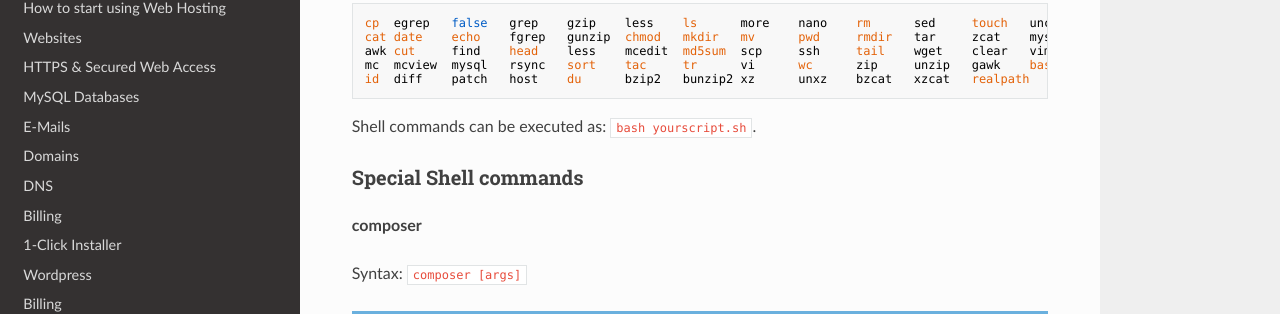
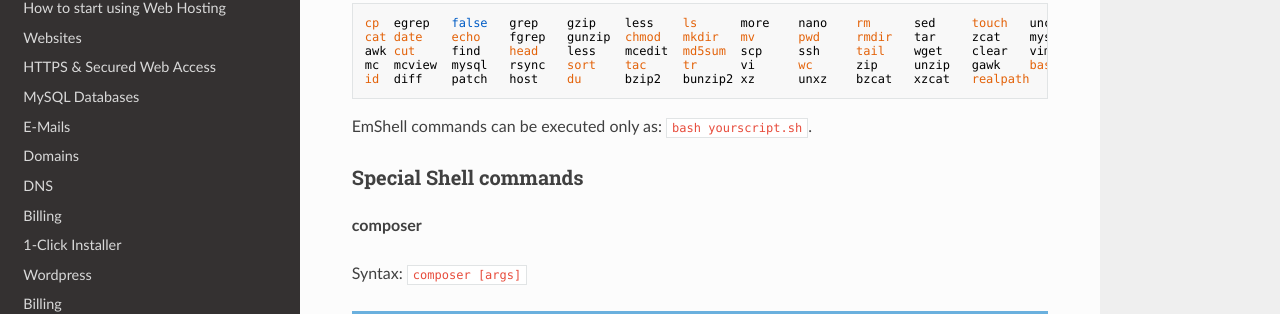
Before and after one commit to nuclearhosting/nh-knowledge-base, an MkDocs documentation site: the page built from docs/shell.md, in a window 1280 px wide and 900 px high, scrolled down 511 px. Shown: the part 141-455 px from the top of the window. Built offline with MkDocs 1.6.1, drawn with Linux system fonts in a browser that asks for light colours; nearby versions of some CDN libraries.

Commit message:
Emphasise the way how to execute bash scripts.

````diff
--- a/docs/shell.md
+++ b/docs/shell.md
@@ -21,7 +21,7 @@ mc	mcview	mysql	rsync	sort	tac		tr		vi		wc		zip		unzip	gawk	basename
 id	diff	patch	host	du		bzip2	bunzip2	xz		unxz	bzcat	xzcat	realpath
 ```
 
-Shell commands can be executed as: ```bash yourscript.sh```.
+EmShell commands can be executed only as: ```bash yourscript.sh```.
 
 ### Special Shell commands
 
````
